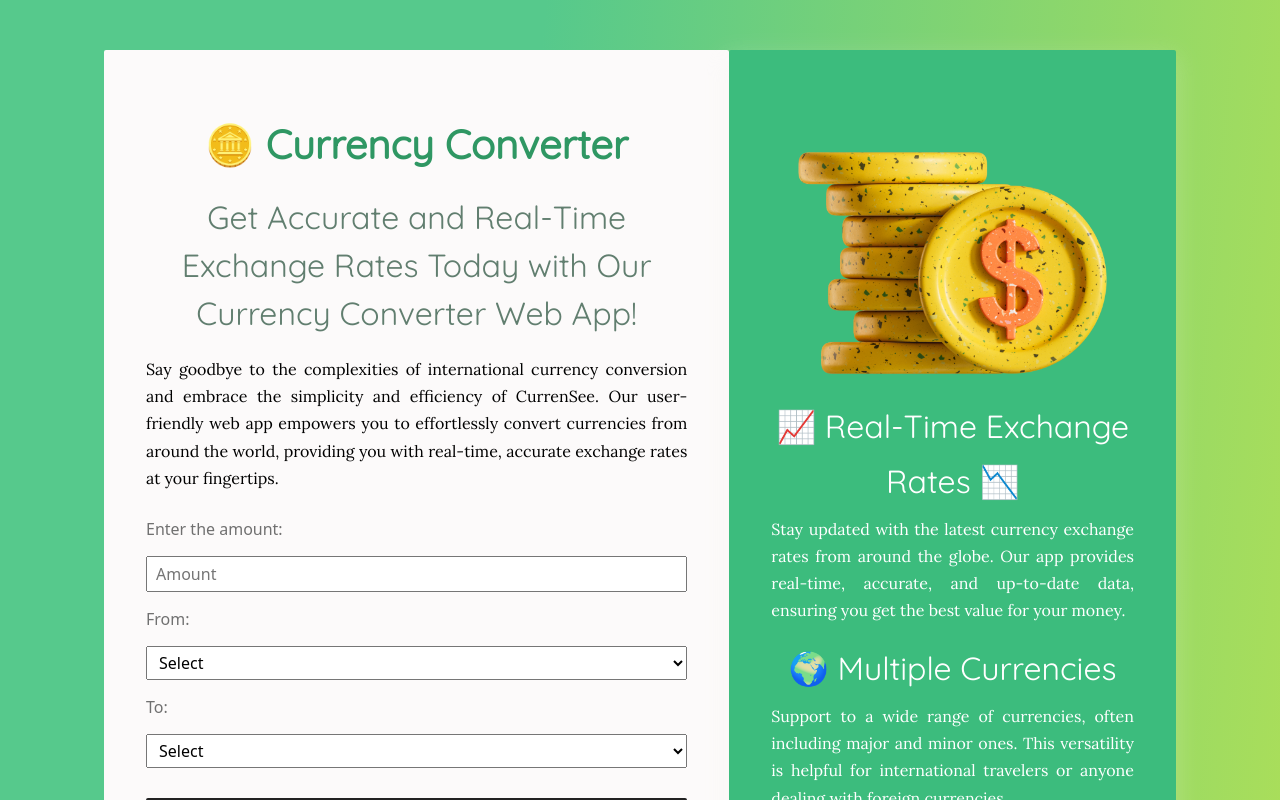
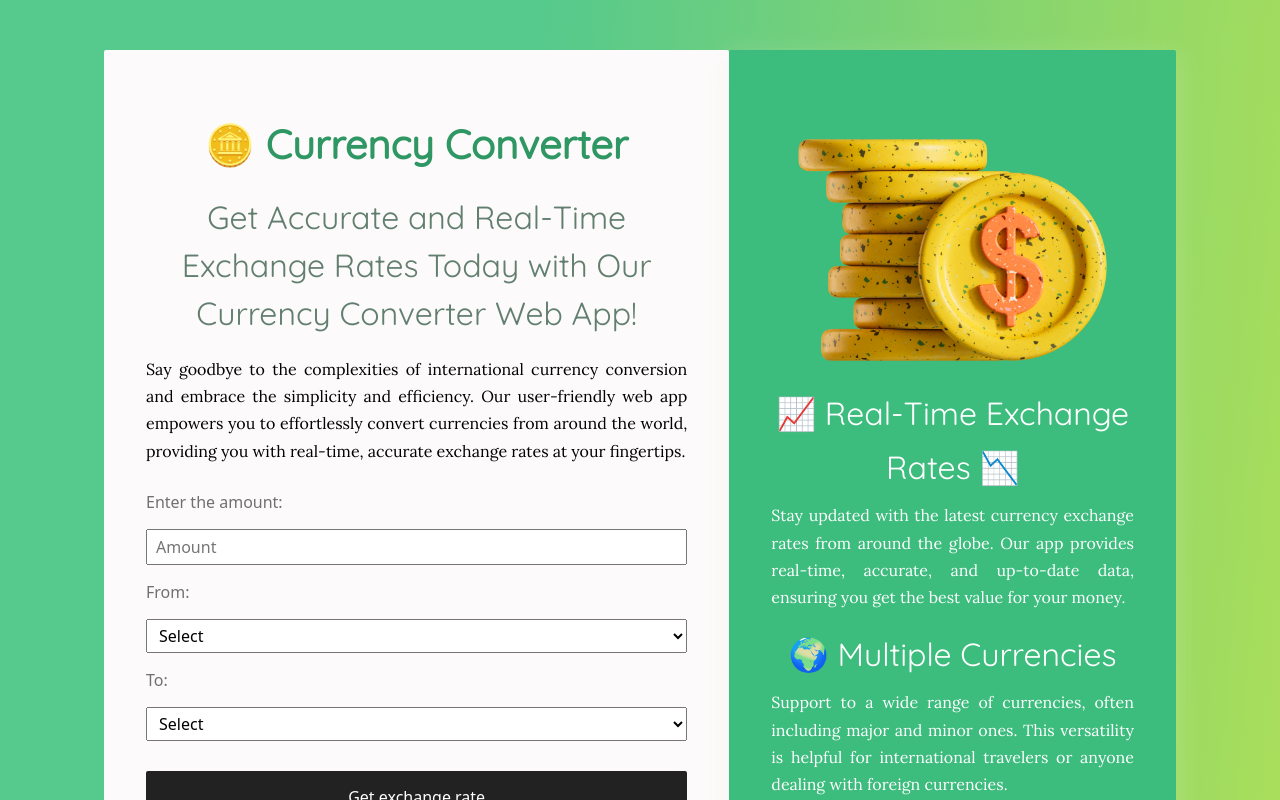
Before and after one commit to MarianaTellezR/currency-converter-mariana-tellez, a React (Create React App) app: page / in a window 1280 px wide. Shown: the top 800 px of the page. Built offline with nearby package versions, Linux system fonts and the light colour scheme.

Commit message:
Added id and removed text

```diff
--- a/src/Data.css
+++ b/src/Data.css
@@ -29,7 +29,7 @@
 .Data label {
   text-align: start;
   padding: 10px 0px;
-  color:#707070;
+  color: #707070;
 }
 
 .Data input,
--- a/src/Data.js
+++ b/src/Data.js
@@ -138,9 +138,9 @@ export default function Data({ sendData }) {
         Get Accurate and Real-Time Exchange Rates Today with Our Currency
         Converter Web App!
       </h2>
-      <p>
+      <p id="description-text">
         Say goodbye to the complexities of international currency conversion and
-        embrace the simplicity and efficiency of CurrenSee. Our user-friendly
+        embrace the simplicity and efficiency. Our user-friendly
         web app empowers you to effortlessly convert currencies from around the
         world, providing you with real-time, accurate exchange rates at your
         fingertips.
```
